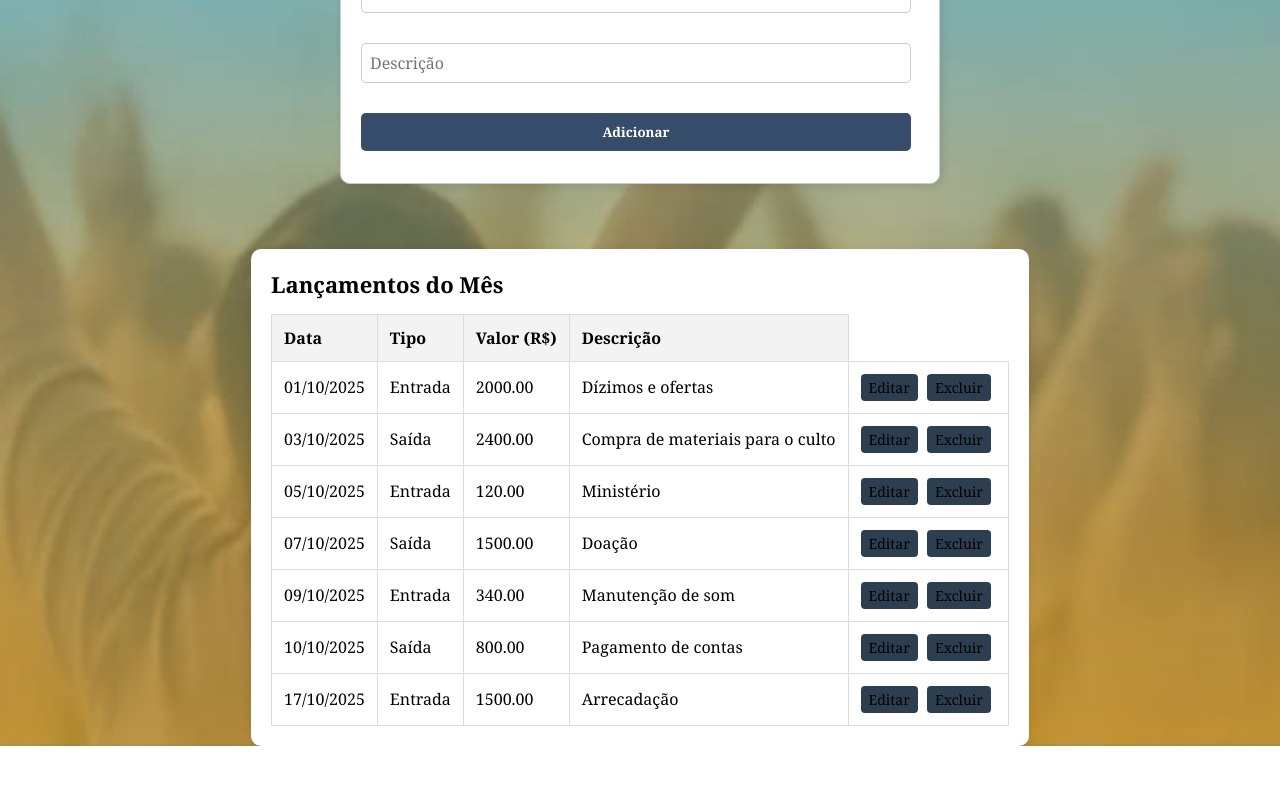
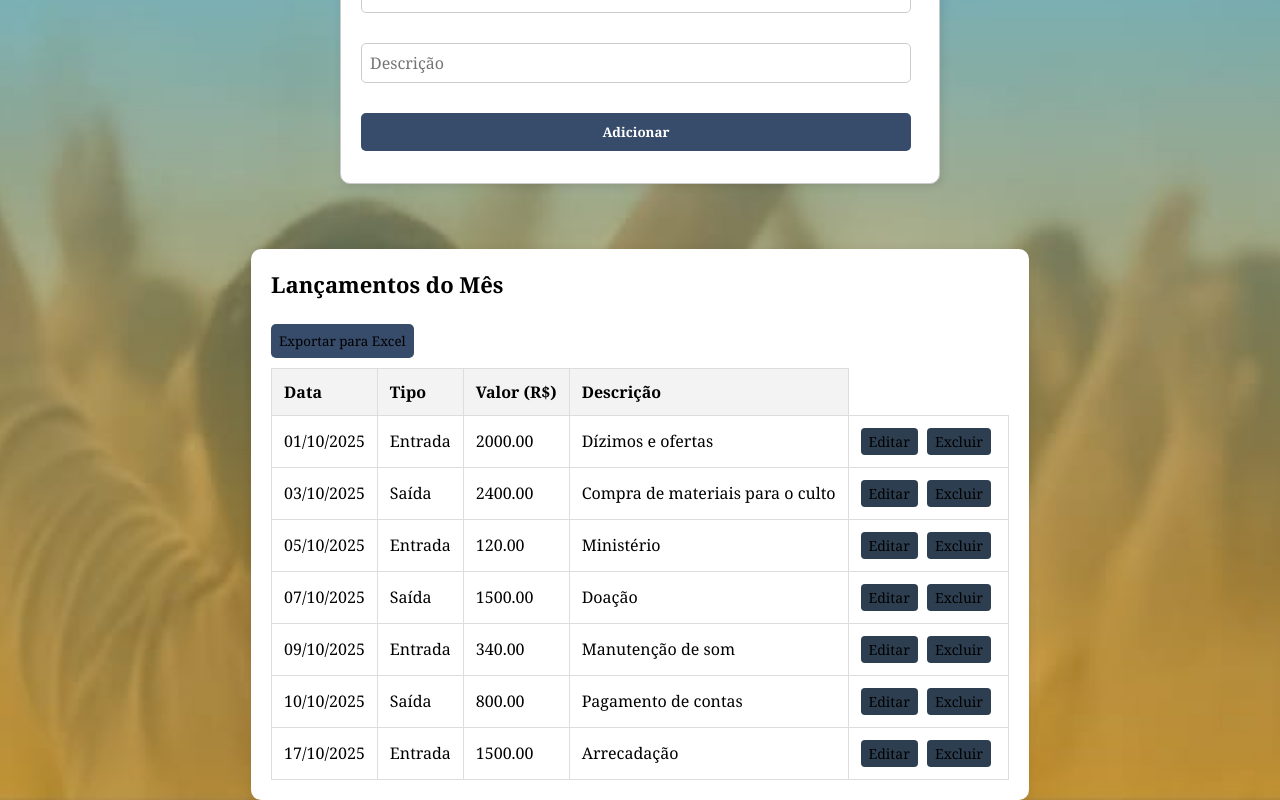
Before and after one commit to rodrigoCardoso123/Ibelieve, a React (Vite) app: page /Ibelieve/relatorios in a window 1280 px wide. Shown: the part 642-1442 px from the top of the page. Before the commit the page ends 1388 px from the top, so only its background shows below. Built offline with nearby package versions, Linux system fonts and the light colour scheme; sample sign-in values are in the browser's storage.

Commit message:
export de planilha

```diff
--- a/package.json
+++ b/package.json
@@ -14,14 +14,17 @@
   },
   "dependencies": {
     "axios": "^1.12.2",
+    "file-saver": "^2.0.5",
     "jwt-decode": "^4.0.0",
     "react": "^19.1.1",
     "react-dom": "^19.1.1",
     "react-icons": "^5.5.0",
-    "react-router-dom": "^7.9.3"
+    "react-router-dom": "^7.9.3",
+    "xlsx": "^0.18.5"
   },
   "devDependencies": {
     "@eslint/js": "^9.33.0",
+    "@types/file-saver": "^2.0.7",
     "@types/react": "^19.1.10",
     "@types/react-dom": "^19.1.7",
     "@vitejs/plugin-react": "^5.0.0",
--- a/src/pages/AreaAdmin/AdminPage.module.css
+++ b/src/pages/AreaAdmin/AdminPage.module.css
@@ -166,6 +166,13 @@ form button:hover {
     gap: 25px;
     width: 100%;
 }
+.botao_exporta{
+  border-radius: 5px;
+  border: none;
+  background-color: #374B6A;
+  padding: 8px;
+  margin: 10px 0px;
+}
 @media (max-width: 768px) {
   .container_principal {
     padding: 15px;
--- a/src/pages/AreaAdmin/AdminPage.tsx
+++ b/src/pages/AreaAdmin/AdminPage.tsx
@@ -2,6 +2,8 @@ import estilos from "./AdminPage.module.css"
 import { BsArrowUpCircleFill,BsArrowDownCircleFill } from "react-icons/bs";
 import { BsCoin } from "react-icons/bs";
 import { useState } from "react";
+import * as XLSX from "xlsx";
+import { saveAs } from "file-saver";
 
 interface Lancamento {
   id: number;
@@ -22,6 +24,20 @@ function AdminPage(){
     { id: 6, data: "10/10/2025", tipo: "Saída", valor: 800, descricao: "Pagamento de contas" },
     { id: 7, data: "17/10/2025", tipo: "Entrada", valor: 1500, descricao: "Arrecadação" },
   ]);
+
+  const exportarParaExcel = () => {
+  const worksheet = XLSX.utils.json_to_sheet(lancamentos);
+  const workbook = XLSX.utils.book_new();
+  XLSX.utils.book_append_sheet(workbook, worksheet, "Relatório");
+
+  const excelBuffer = XLSX.write(workbook, {
+    bookType: "xlsx",
+    type: "array",
+  });
+
+  const file = new Blob([excelBuffer], { type: "application/octet-stream" });
+  saveAs(file, "relatorio_financeiro.xlsx");
+};
 
   const [form, setForm] = useState<Omit<Lancamento, 'id'>>({
     data: "",
@@ -165,6 +181,7 @@ function AdminPage(){
 
         <section className={estilos.container_lista}>
         <h2 className={estilos.titulo_lista}>Lançamentos do Mês</h2>
+        <button onClick={exportarParaExcel} className={estilos.botao_exporta}>Exportar para Excel</button>
         <table className={estilos.tabela}>
           <thead>
             <tr>
```
Also changed, not shown: src/pages/detalhesPolos/IERB SEDE/ierbSede.tsx (line endings or trailing spaces), 1 other file (tests, documents, lock files or other folders).
